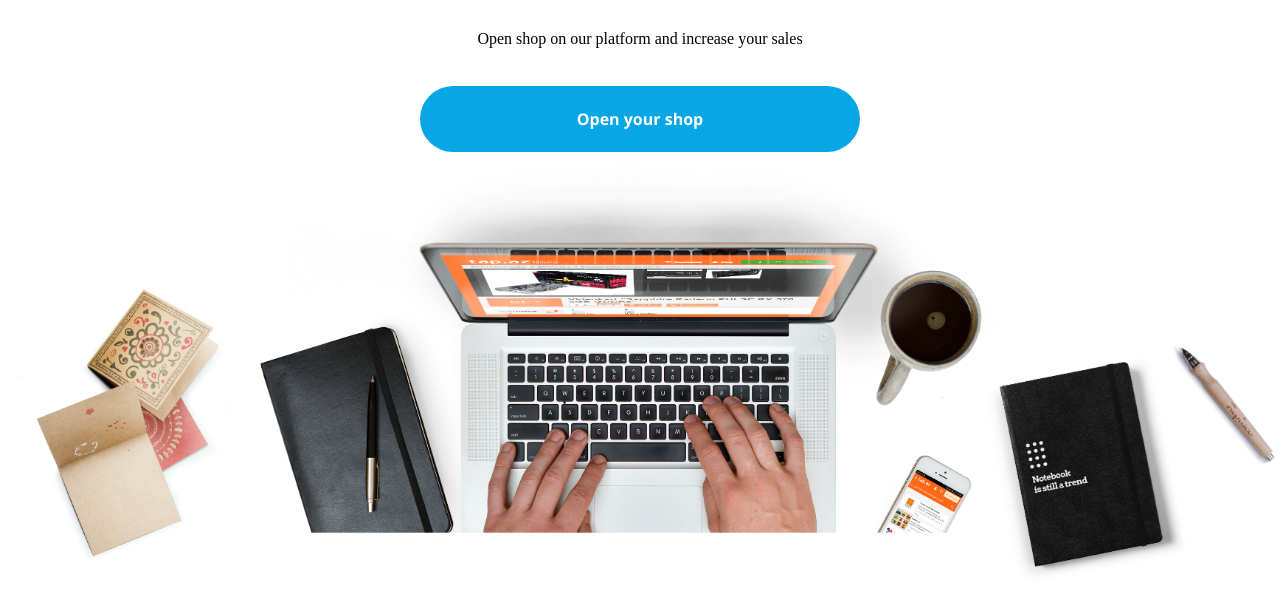
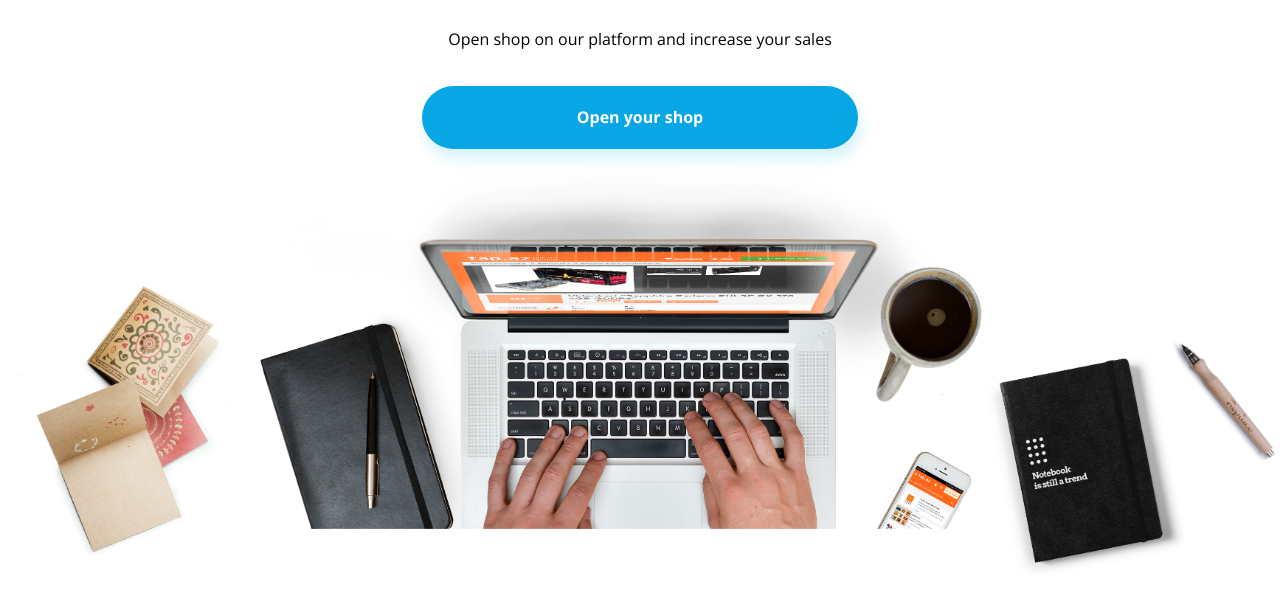
Before and after one commit to MichalPlonka92/best_shop, a plain HTML site: page index.html in a window 1280 px wide. Shown: the part 292-887 px from the top of the page. Drawn offline with nearby package versions, Linux system fonts and the light colour scheme.

Commit message:
intro page

```diff
--- a/index.html
+++ b/index.html
@@ -32,7 +32,7 @@
         <div class="hero__content">
         <h1 class="hero__hdl">Sell More!</h1>
         <p class="hero__lead">Open shop on our platform and increase your sales</p>
-        <a href="" class="hero__btn hero__btn--primary">Open your shop</a>
+        <a href="" class="hero__btn hero__btn--primary hero__btn--large">Open your shop</a>
         <img src="./src/images/background.png" alt="" class="hero__image">
         </div>
     </section>
--- a/src/styles/styles.css
+++ b/src/styles/styles.css
@@ -49,7 +49,7 @@ body{
 }
 
 
-.mainMenu {
+.mainMenu{
     padding: 0 1.625rem;
 
 }
@@ -66,8 +66,10 @@ body{
 }
 .mainMenu__item.mainMenu__item--active {
     color: var(--black);
+}
 
-}
+
+
 .hero{
     display: flex;
     flex-direction: column;
@@ -88,25 +90,29 @@ body{
     font-size: 1rem;
     margin-top: 1.25rem;
     margin-bottom: 2.375rem;
+    font-family: var(--font-open-sans);
 }
 .hero .hero__btn{
+    color: var(--white);
+    font-weight: bold;
+    display: inline-block;
+    padding: 1rem 4.0625rem;
+    border-radius: 2.1875rem;
+    border: none;
+}
+.hero .hero__btn--primary {
+    background-color: var(--primary-color);
     text-decoration: none;
-    font-weight: 700;
-    line-height: 1.375;
-    color: var(--white);
-    background-color: var(--primary-color);
-    display: inline-block;
-    min-width: 27.5rem;
-    padding: 1.375rem;
-    border-radius: 2.5rem;
-    transition: all 400ms ease-in-out;
+    border-radius: 2.1875rem;
     font-family: var(--font-open-sans);
-    text-align: center;
-}
-.hero .hero__btn.hero__btn--primary{
+    box-shadow: 0.1875rem 0.625rem 0.875rem var(--primary-shadow);
+
+
 
 }
-
+.hero .hero__btn--large {
+    padding: 1.375rem 9.6975rem;
+}
 
 .hero .hero__image{
     width: 100%;
```
